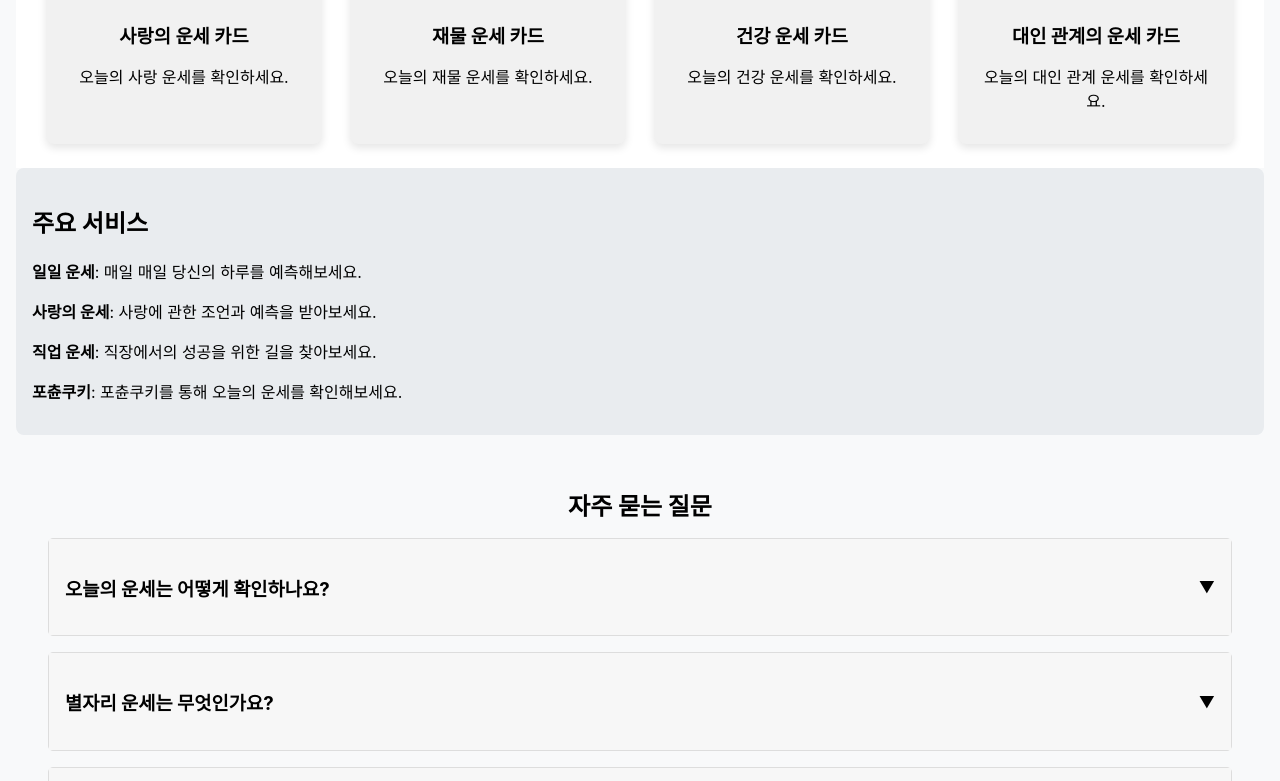
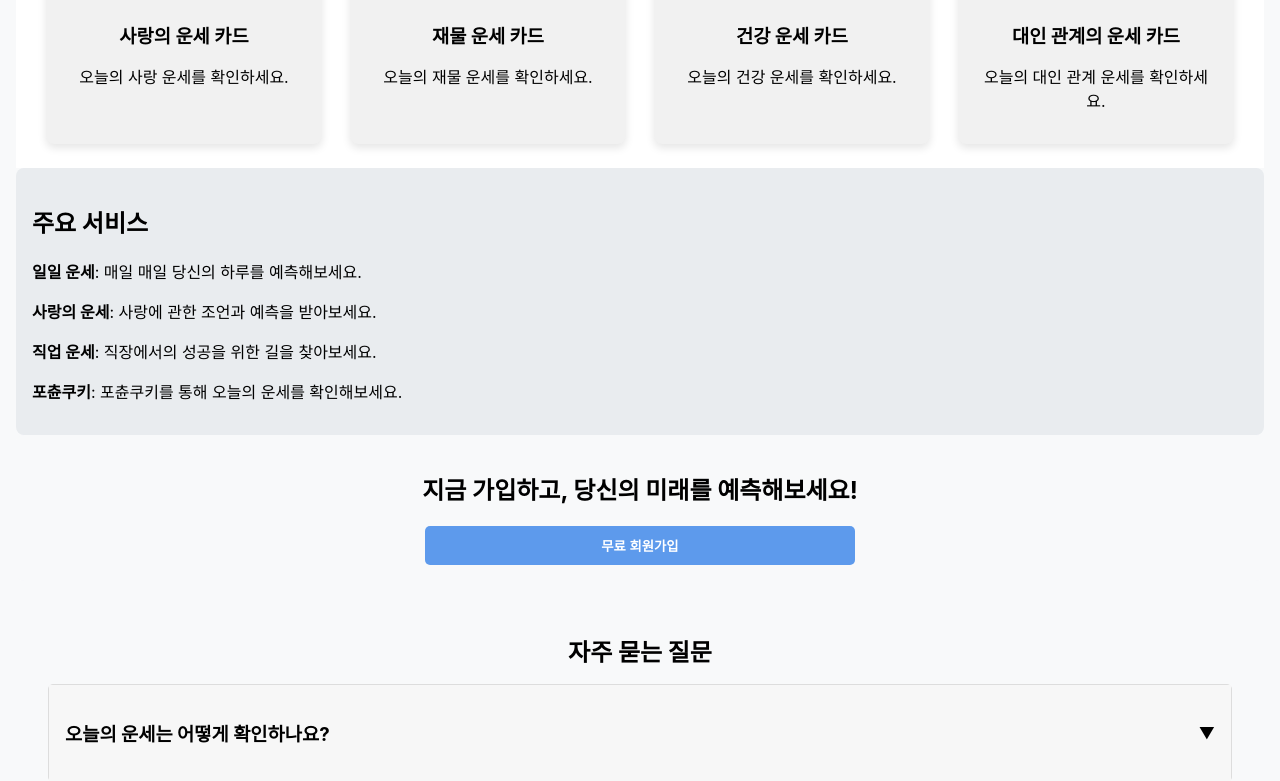
Before and after one commit to wsxqead/dream_fortune, a Vue app in the folder client/: page / in a window 1280 px wide. Shown: the part 1585-2366 px from the top of the page. Built offline with nearby package versions, Linux system fonts and the light colour scheme.

Commit message:
회원가입 유도에 대한 섹션 추가

```diff
--- a/client/src/components/Main.vue
+++ b/client/src/components/Main.vue
@@ -4,6 +4,7 @@
     <RecommendedFortunes />
     <FortuneCards />
     <KeyServices />
+    <RecommendedRegister />
     <FAQ />
   </div>
 </template>
@@ -13,6 +14,7 @@ import MainSlide from '@/components/main/MainSlide.vue';
 import RecommendedFortunes from '@/components/main/RecommendedFortunes.vue'
 import FortuneCards from '@/components/main/FortuneCards.vue'
 import KeyServices from '@/components/main/KeyServices.vue'
+import RecommendedRegister from '@/components/main/RecommendedRegister.vue'
 import FAQ from '@/components/main/FAQ.vue'
 
 export default {
@@ -22,6 +24,7 @@ export default {
     RecommendedFortunes,
     FortuneCards,
     KeyServices,
+    RecommendedRegister,
     FAQ
   }
 };
--- /dev/null
+++ b/client/src/components/main/RecommendedRegister.vue
@@ -0,0 +1,54 @@
+<template>
+  <div class="cta-section">
+    <h2>지금 가입하고, 당신의 미래를 예측해보세요!</h2>
+    <button>무료 회원가입</button>
+  </div>
+</template>
+
+<script>
+export default {
+  name: 'RecommendedRegister',
+};
+</script>
+
+<style scoped>
+  .cta-section {
+    padding: 1rem;
+    background-color: #f8f9fa;
+    border-radius: 8px;
+    text-align: center;
+  }
+
+  ul {
+    list-style: none;
+    padding: 0;
+  }
+
+  li {
+    margin: 0.5rem 0;
+  }
+
+  .cta-section button {
+    font-weight: 700;
+    padding-left: 11rem;
+    padding-right: 11rem;
+    padding-top: 0.625rem;
+    padding-bottom: 0.625rem;
+    cursor: pointer;
+    border-radius: 5px;
+    background-color: #5d9aec;
+    border: 0;
+    color: #fff;
+  }
+
+  @media screen and (max-width: 768px) {
+    .cta-section button {
+      padding-left: 9rem;
+      padding-right: 9rem;
+    }
+
+    .cta-section h2 {
+      word-break: keep-all;
+    }
+  }
+</style>
```
Also changed, not shown: client/src/assets/recommendedBackgruod.jpg (added), client/src/components/main/KeyServices.vue (indentation only).
